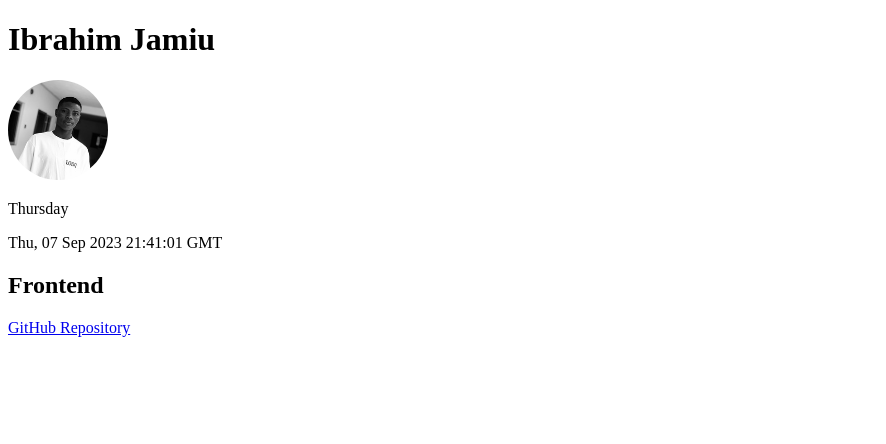
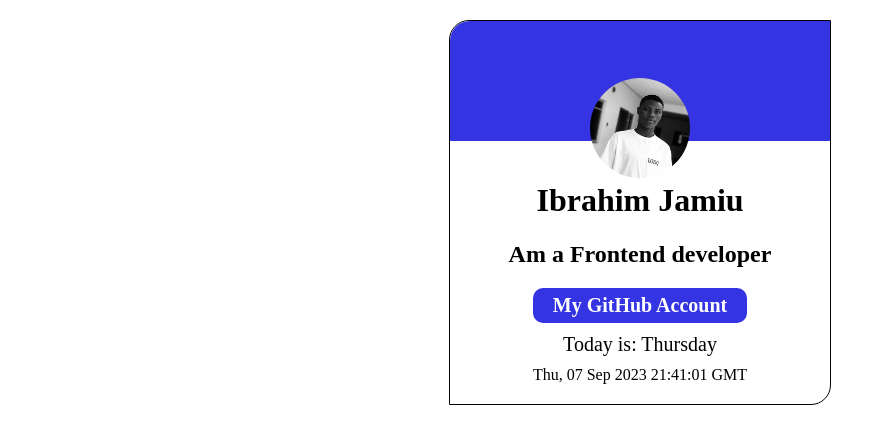
Before and after one commit to Jamiu10012/zuri-stage-one, a plain HTML site: page index.html in a window 1280 px wide. Shown: the whole page, without its empty margins (0-886 px from the left). Drawn offline with Linux system fonts and the light colour scheme.

Commit message:
make adjustment

```diff
--- a/index.html
+++ b/index.html
@@ -7,14 +7,18 @@
     <link rel="stylesheet" href="style.css" />
   </head>
   <body>
-    <h1 data-testid="slackUserName">Ibrahim Jamiu</h1>
-    <img src="jam.jpeg" alt="Ibrahim Jamiu" data-testid="slackDisplayImage" />
-    <p data-testid="currentDayOfTheWeek"></p>
-    <p data-testid="currentUTCTime"></p>
-    <h2 data-testid="myTrack">Frontend</h2>
-    <a href="https://github.com/Jamiu10012" data-testid="githubURL"
-      >GitHub Repository</a
-    >
+    <div class="zuri-task-cont">
+      <div class="top-div"></div>
+      <img src="jam.jpeg" alt="Ibrahim Jamiu" data-testid="slackDisplayImage" />
+      <h1 data-testid="slackUserName">Ibrahim Jamiu</h1>
+      <h2 data-testid="myTrack">Am a Frontend developer</h2>
+      <div class="git-acc">
+      <a href="https://github.com/Jamiu10012" data-testid="githubURL"></a>
+        My GitHub Account</a
+      ></div>
+      <div data-testid="currentDayOfTheWeek" class="week"></div>
+      <div data-testid="currentUTCTime"></div>
+    </div>
 
     <!-- JavaScript to update dynamic content -->
     <script src="script.js"></script>
--- a/script.js
+++ b/script.js
@@ -9,10 +9,11 @@ function updateDateTime() {
     "Saturday",
   ];
   const currentDate = new Date();
+  const textDay = "Today is: ";
 
   // Update current day of the week
   document.querySelector('[data-testid="currentDayOfTheWeek"]').textContent =
-    daysOfWeek[currentDate.getUTCDay()];
+    textDay + daysOfWeek[currentDate.getUTCDay()];
 
   // Update current UTC time
   const utcTime = currentDate.toUTCString();
--- a/style.css
+++ b/style.css
@@ -1,5 +1,64 @@
+.zuri-task-cont {
+  width: 30%;
+  border: 1px solid #000;
+  margin: 20px auto;
+  display: flex;
+  align-items: center;
+  justify-content: center;
+  flex-direction: column;
+  border-top-left-radius: 20px;
+  border-bottom-right-radius: 20px;
+  padding-bottom: 20px;
+  position: relative;
+}
 img {
   width: 100px;
   height: 100px;
   border-radius: 50%;
+  position: absolute;
+  top: 15%;
 }
+.week {
+  margin: 10px 0;
+  font-size: 20px;
+}
+.top-div {
+  background: rgb(52, 52, 227);
+  margin-bottom: 20px;
+  width: 100%;
+  height: 120px;
+  border-top-left-radius: 20px;
+}
+a {
+  text-decoration: none;
+}
+.git-acc {
+  background: rgb(52, 52, 227);
+  height: 35px;
+  color: #fff;
+  padding: 0 20px;
+  display: flex;
+  align-items: center;
+  justify-content: center;
+  font-size: 20px;
+  font-weight: 700;
+  border-radius: 10px;
+}
+h2 {
+  margin-top: 0;
+}
+@media only screen and (max-width: 1200px) {
+  .zuri-task-cont {
+    width: 50%;
+  }
+}
+@media only screen and (max-width: 600px) {
+  .zuri-task-cont {
+    width: 80%;
+  }
+}
+@media only screen and (max-width: 450px) {
+  .zuri-task-cont {
+    width: 90%;
+  }
+}
```
